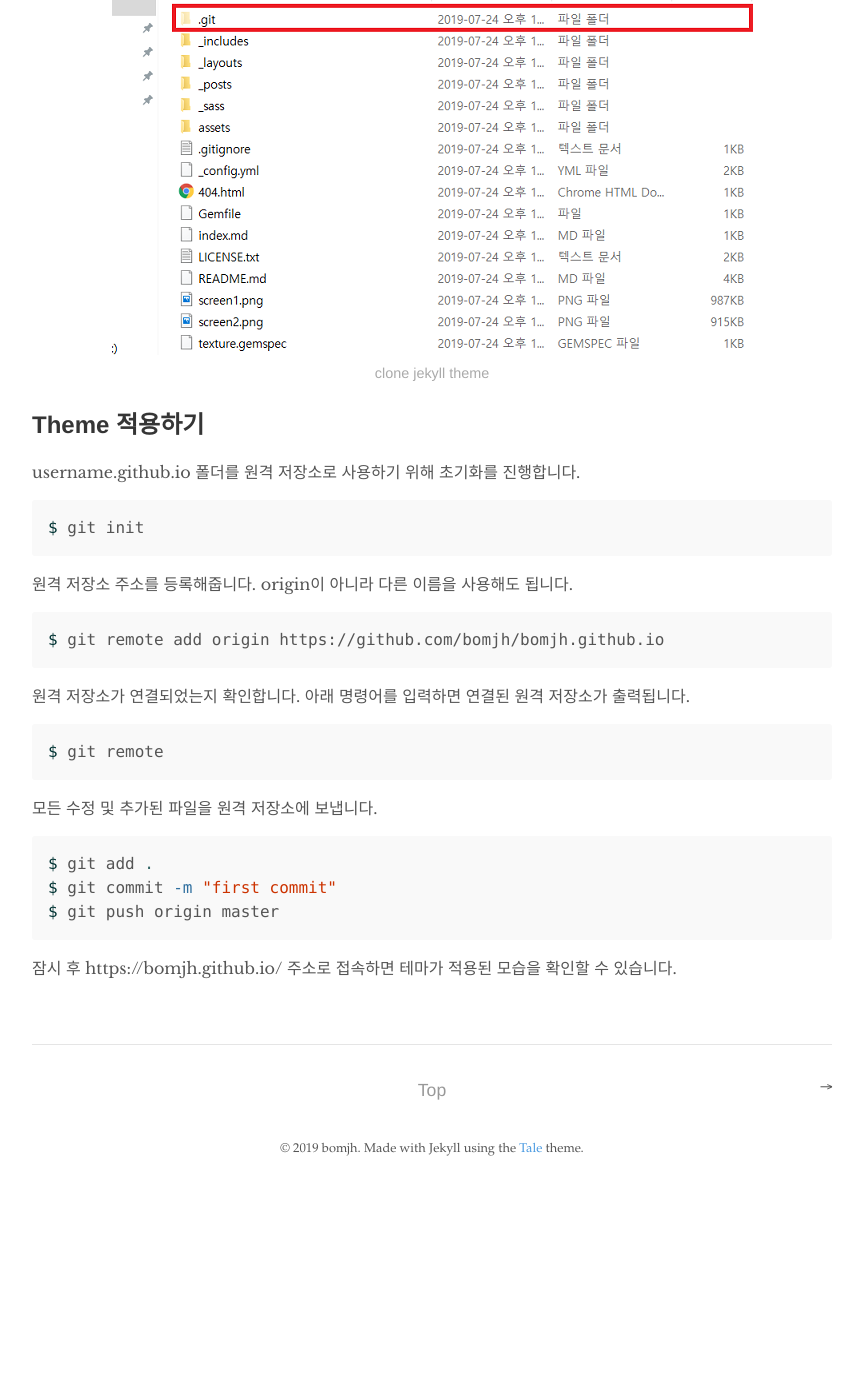
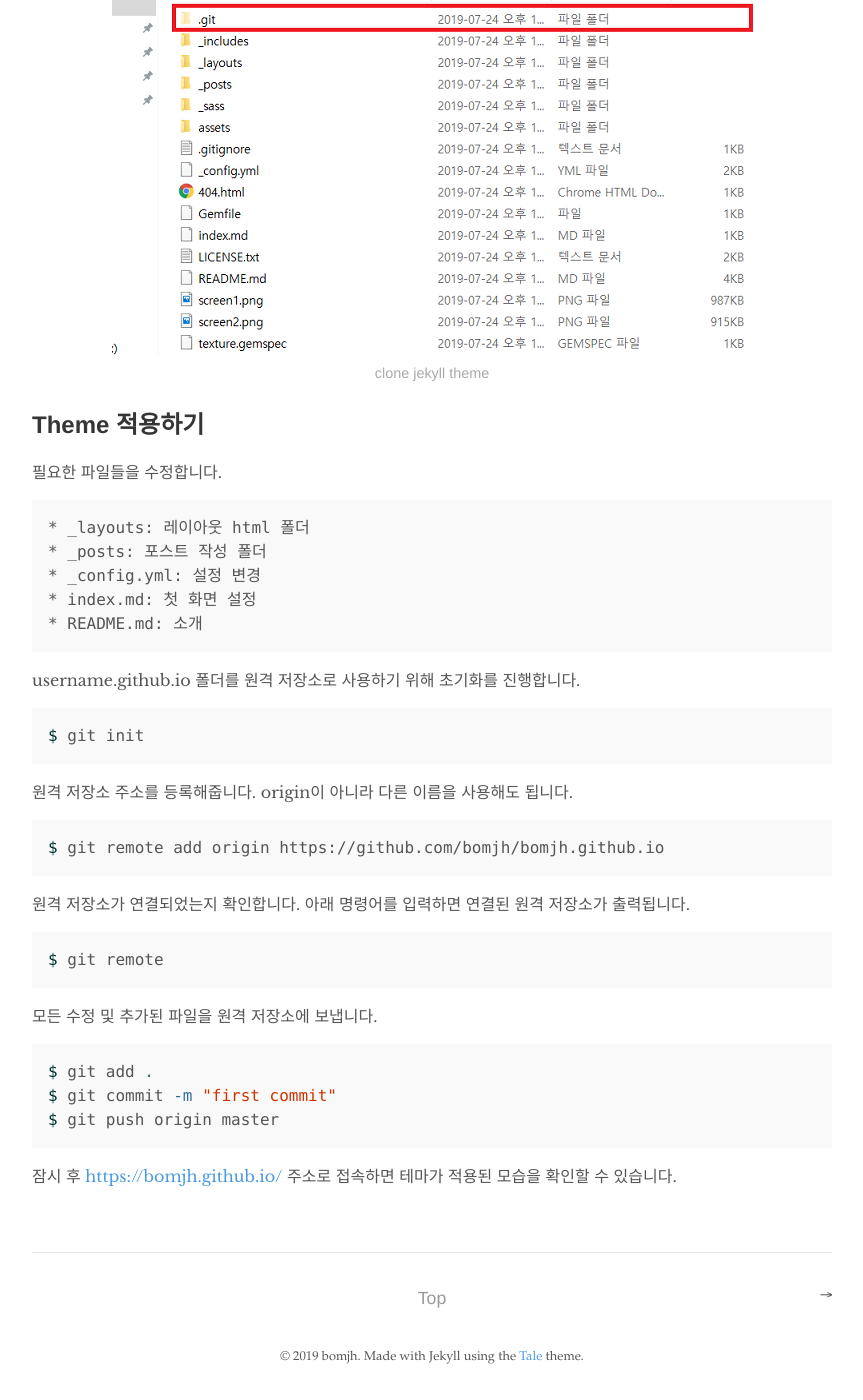
Before and after one commit to bomjh/bomjh.github.io, a Jekyll site: the page built from _posts/2019-07-24-create-github-blog-simple-guide.md, in a window 1280 px wide and 1400 px high, scrolled down 2035 px. Shown: the whole window, without its empty margins (208-1071 px from the left). Built offline with Jekyll 4.4.1, drawn with Linux system fonts in a browser that asks for light colours; before the commit the page ends 3227 px from its top, so only the background shows below that; some of the changed text lies outside the part shown.

Commit message:
first commit

```diff
--- a/_posts/2019-07-24-how-to-create-github-blog.md
+++ b/_posts/2019-07-24-create-github-blog-simple-guide.md
@@ -40,6 +40,16 @@ $ git clone https://github.com/thelehhman/texture
 _clone jekyll theme_
 
 ## Theme 적용하기
+필요한 파일들을 수정합니다.
+
+{% highlight markdown %}
+* _layouts: 레이아웃 html 폴더
+* _posts: 포스트 작성 폴더
+* _config.yml: 설정 변경
+* index.md: 첫 화면 설정
+* README.md: 소개
+{% endhighlight %}
+
 username.github.io 폴더를 원격 저장소로 사용하기 위해 초기화를 진행합니다.
 
 {% highlight bash %}
@@ -66,4 +76,4 @@ $ git commit -m "first commit"
 $ git push origin master
 {% endhighlight %}
 
-잠시 후 https://bomjh.github.io/ 주소로 접속하면 테마가 적용된 모습을 확인할 수 있습니다.
+잠시 후 [https://bomjh.github.io/](https://bomjh.github.io/) 주소로 접속하면 테마가 적용된 모습을 확인할 수 있습니다.
```
Also changed, not shown: other parts of _posts/2019-07-24-create-github-blog-simple-guide.md (+1 -1 lines).
